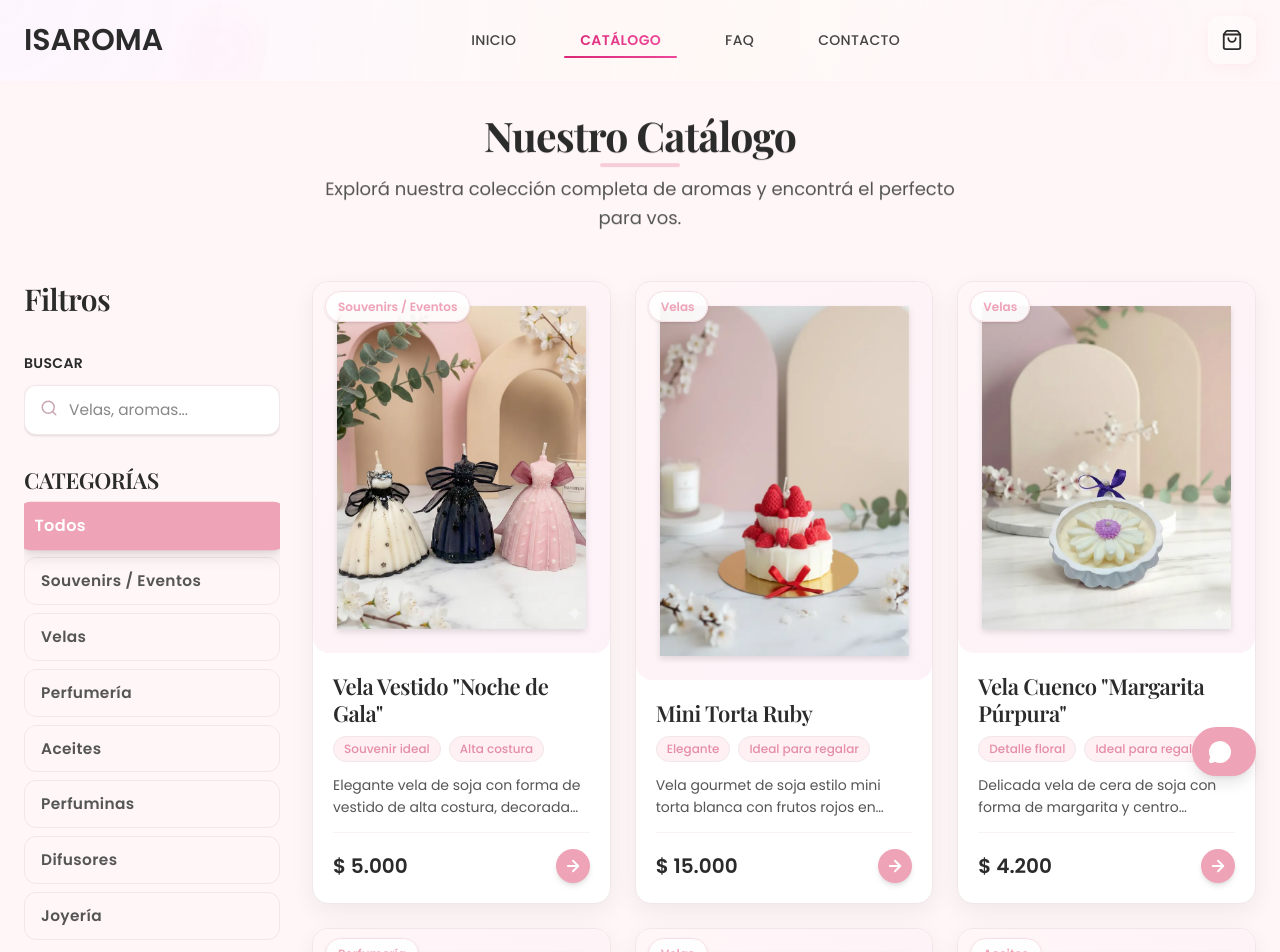
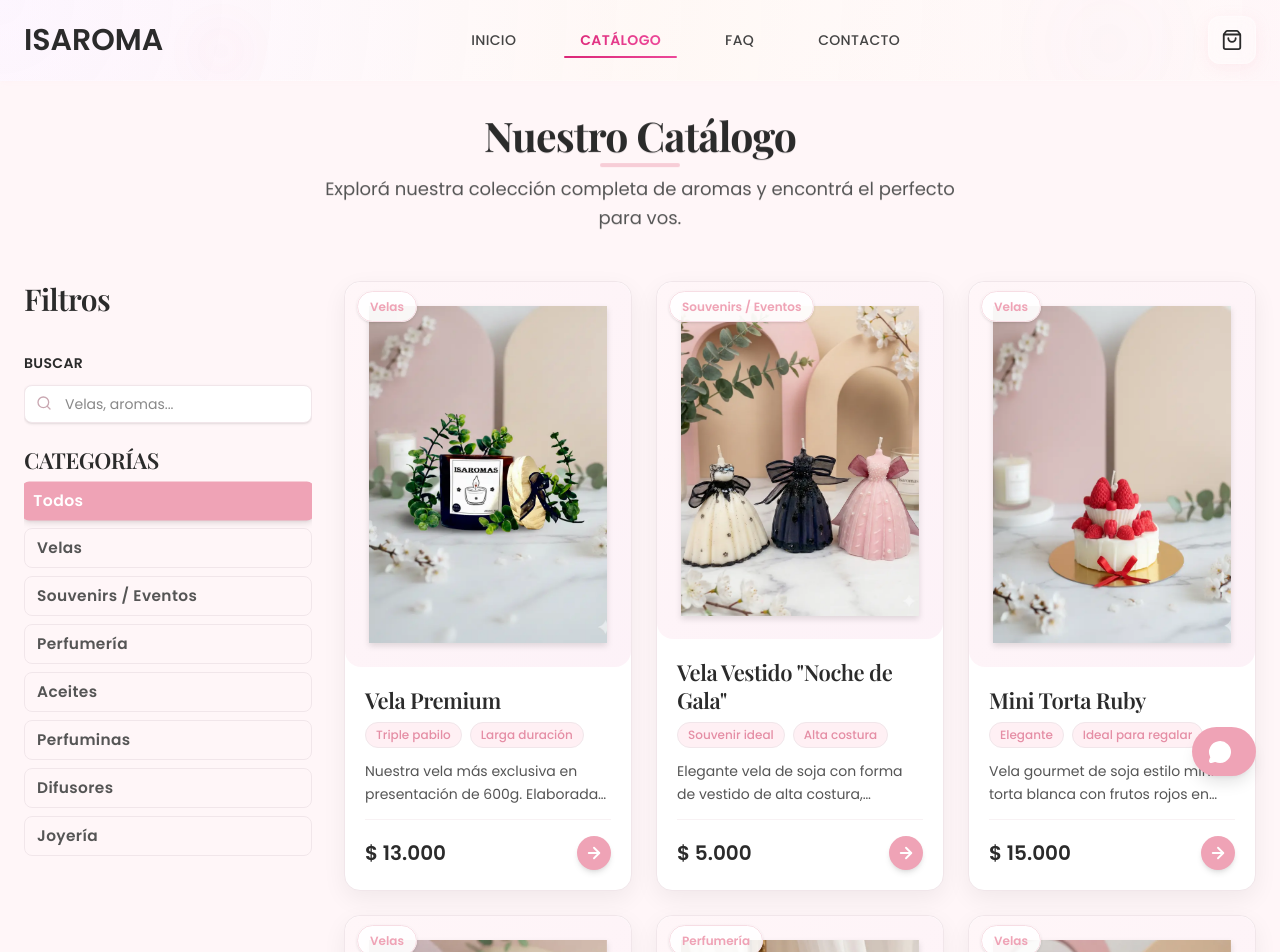
Before and after one commit to bodegonlosdosangeles5-bit/isaromas-ecommerce, a Next.js app: page /catalogo in a window 1280 px wide. Shown: the top 952 px of the page. Built offline with nearby package versions, Linux system fonts and the light colour scheme.

Commit message:
new change

```diff
--- a/app/catalogo/page.tsx
+++ b/app/catalogo/page.tsx
@@ -1,7 +1,7 @@
 'use client';
 
 // React
-import { useState, useMemo } from 'react';
+import { useState, useMemo, useEffect } from 'react';
 
 // Iconos
 import { Search, Filter, X } from 'lucide-react';
@@ -21,6 +21,29 @@ export default function CatalogoPage() {
   const [searchTerm, setSearchTerm] = useState('');
   const [selectedCategory, setSelectedCategory] = useState<string | null>(null);
   const [isMobileFilterOpen, setIsMobileFilterOpen] = useState(false);
+  const [isInitialized, setIsInitialized] = useState(false);
+
+  // Cargar filtros guardados al montar
+  useEffect(() => {
+    const savedSearch = localStorage.getItem('isaroma_catalog_search');
+    const savedCategory = localStorage.getItem('isaroma_catalog_category');
+
+    if (savedSearch) setSearchTerm(savedSearch);
+    if (savedCategory) setSelectedCategory(savedCategory);
+    setIsInitialized(true);
+  }, []);
+
+  // Guardar filtros cuando cambian
+  useEffect(() => {
+    if (!isInitialized) return;
+
+    localStorage.setItem('isaroma_catalog_search', searchTerm);
+    if (selectedCategory) {
+      localStorage.setItem('isaroma_catalog_category', selectedCategory);
+    } else {
+      localStorage.removeItem('isaroma_catalog_category');
+    }
+  }, [searchTerm, selectedCategory, isInitialized]);
 
   // Normalize products to ensure proper typing
   const products: Product[] = productsData.map(normalizeProduct);
@@ -76,7 +99,8 @@ export default function CatalogoPage() {
 
           {/* Sidebar Filters */}
           <aside className={`
-            fixed inset-y-0 left-0 z-30 w-80 max-w-[85vw] bg-white shadow-2xl transform transition-transform duration-300 lg:relative lg:transform-none lg:w-64 lg:bg-transparent lg:shadow-none lg:inset-auto lg:max-w-none flex flex-col
+            fixed inset-y-0 left-0 z-30 w-80 max-w-[85vw] bg-white shadow-2xl transform transition-transform duration-300
+            lg:sticky lg:top-32 lg:h-fit lg:max-h-[calc(100vh-9rem)] lg:shrink-0 lg:w-72 lg:transform-none lg:bg-transparent lg:shadow-none lg:inset-auto lg:max-w-none flex flex-col
             ${isMobileFilterOpen ? 'translate-x-0' : '-translate-x-full lg:translate-x-0'}
           `}>
             {/* Header con botón cerrar más visible */}
@@ -92,7 +116,7 @@ export default function CatalogoPage() {
             </div>
 
             {/* Contenido scrolleable */}
-            <div className="flex-1 overflow-y-auto p-4 sm:p-6 lg:p-0 space-y-6 sm:space-y-8">
+            <div className="flex-1 overflow-y-auto overflow-x-hidden p-4 sm:p-6 lg:p-0 space-y-4 sm:space-y-6 custom-scrollbar pr-2">
               {/* Search */}
               <div>
                 <label className="block text-sm font-bold text-isaroma-text-main mb-3 uppercase tracking-wide">Buscar</label>
@@ -100,7 +124,7 @@ export default function CatalogoPage() {
                   <input
                     type="text"
                     placeholder="Velas, aromas..."
-                    className="w-full pl-11 pr-4 py-3 rounded-xl border border-isaroma-card-border focus:border-isaroma-primary focus:ring-2 focus:ring-isaroma-pink-light outline-none transition-all bg-white shadow-sm hover:shadow-md text-isaroma-text-main placeholder:text-isaroma-text-muted"
+                    className="w-full pl-10 pr-3 py-2 rounded-lg border border-isaroma-card-border focus:border-isaroma-primary focus:ring-2 focus:ring-isaroma-pink-light outline-none transition-all bg-white shadow-sm hover:shadow-md text-isaroma-text-main placeholder:text-isaroma-text-muted text-sm"
                     value={searchTerm}
                     onChange={(e) => setSearchTerm(e.target.value)}
                     onKeyDown={(e) => {
@@ -109,7 +133,7 @@ export default function CatalogoPage() {
                       }
                     }}
                   />
-                  <Search className="absolute left-4 top-3.5 text-isaroma-icon-muted" size={18} />
+                  <Search className="absolute left-3 top-2.5 text-isaroma-icon-muted" size={16} />
                 </div>
               </div>
 
@@ -120,10 +144,10 @@ export default function CatalogoPage() {
                 </h3>
                 <div className="space-y-2">
                   <button
-                    className={`w-full text-left px-4 py-3 rounded-xl text-sm font-semibold transition-all duration-300 tracking-wide ${
+                    className={`w-full text-left px-3 py-2 rounded-lg text-sm font-medium transition-all duration-300 tracking-wide truncate ${
                       selectedCategory === null
-                        ? 'bg-isaroma-primary text-white shadow-lg scale-105'
-                        : 'text-isaroma-text-secondary hover:bg-isaroma-pink-light/50 hover:text-isaroma-primary hover:scale-105 border border-isaroma-card-border'
+                        ? 'bg-isaroma-primary text-white shadow-md scale-[1.02]'
+                        : 'text-isaroma-text-secondary hover:bg-isaroma-pink-light/50 hover:text-isaroma-primary hover:scale-[1.02] border border-isaroma-card-border'
                     }`}
                     onClick={() => {
                       setSelectedCategory(null);
@@ -135,10 +159,10 @@ export default function CatalogoPage() {
                   {categories.map(category => (
                     <button
                       key={category}
-                      className={`w-full text-left px-4 py-3 rounded-xl text-sm font-semibold transition-all duration-300 tracking-wide ${
+                      className={`w-full text-left px-3 py-2 rounded-lg text-sm font-medium transition-all duration-300 tracking-wide truncate ${
                         selectedCategory === category
-                          ? 'bg-isaroma-primary text-white shadow-lg scale-105'
-                          : 'text-isaroma-text-secondary hover:bg-isaroma-pink-light/50 hover:text-isaroma-primary hover:scale-105 border border-isaroma-card-border'
+                          ? 'bg-isaroma-primary text-white shadow-md scale-[1.02]'
+                          : 'text-isaroma-text-secondary hover:bg-isaroma-pink-light/50 hover:text-isaroma-primary hover:scale-[1.02] border border-isaroma-card-border'
                       }`}
                       onClick={() => {
                         setSelectedCategory(category);
--- a/app/page.tsx
+++ b/app/page.tsx
@@ -12,6 +12,7 @@ import ProductCard from '@/components/ProductCard';
 import ScrollReveal from '@/components/ScrollReveal';
 import FAQ from '@/components/FAQ';
 import Hero from '@/components/Hero';
+import ContactSection from '@/components/ContactSection';
 
 
 // Datos
@@ -118,6 +119,9 @@ export default function Home() {
 
         {/* FAQ Section */}
         <FAQ />
+
+        {/* Contact Section */}
+        <ContactSection />
       </main>
 
       <Footer />
--- a/app/productos/[id]/page.tsx
+++ b/app/productos/[id]/page.tsx
@@ -114,7 +114,7 @@ const AromaSelector = ({ title, helperText, options, selectedOption, onSelect }:
                 <div className="relative">
                     <input
                         type="text"
-                        placeholder="Buscar aroma..."
+                        placeholder="Seleccioná tu aroma..."
                         value={searchTerm}
                         onChange={(e) => {
                             setSearchTerm(e.target.value);
@@ -178,12 +178,7 @@ export default function ProductDetailPage() {
   } | null>(null);
   const [quantity, setQuantity] = useState(1);
 
-  // Inicializar variante por defecto cuando se carga el producto
-  useEffect(() => {
-    if (product && product.variants.length > 0 && !selectedVariant) {
-      setSelectedVariant(product.variants[0]);
-    }
-  }, [product, selectedVariant]);
+
 
   if (!product) {
     return (
@@ -200,10 +195,14 @@ export default function ProductDetailPage() {
   }
 
   const handleAddToCart = () => {
-    addToCart(product, quantity, selectedVariant || undefined);
+    if (product?.variants && product.variants.length > 0 && !selectedVariant) {
+      alert('Por favor, seleccioná una variante antes de agregar al carrito.');
+      return;
+    }
+    addToCart(product!, quantity, selectedVariant || undefined);
   };
 
-  const isCandle = product.category.includes('Velas') || product.name.toLowerCase().includes('vela');
+  const isCandle = product.category.includes('Velas') || product.name.toLowerCase().includes('vela') || product.description.toLowerCase().includes('vela');
   const isAromaProduct = ['Perfuminas', 'Aceites', 'Difusores'].includes(product.category);
 
   return (
--- a/components/Hero.tsx
+++ b/components/Hero.tsx
@@ -75,7 +75,7 @@ const Hero: React.FC = () => {
             fill
             className="object-cover object-center w-full h-full"
             priority
-            sizes="100vw"
+            sizes="(max-width: 768px) 100vw, 1px"
             quality={90}
             style={{
               objectFit: 'cover',
--- a/data/products.json
+++ b/data/products.json
@@ -1,4 +1,148 @@
 [
+   {
+    "id": "vela-premium-600",
+    "name": "Vela Premium",
+    "category": "Velas",
+    "price": 13000,
+    "description": "Nuestra vela más exclusiva en presentación de 600g. Elaborada con cera de soja de alta calidad y triple pabilo para una experiencia aromática intensa y duradera. Ideal para grandes espacios.",
+    "benefits": [
+      "Triple pabilo",
+      "Larga duración"
+    ],
+    "tags": [
+      "Velas"
+    ],
+    "imageFit": "cover",
+    "variants": [
+      {
+        "aroma": "Banana"
+      },
+      {
+        "aroma": "Canela"
+      },
+      {
+        "aroma": "Carrousel"
+      },
+      {
+        "aroma": "Cereza"
+      },
+      {
+        "aroma": "Cherry"
+      },
+      {
+        "aroma": "Chicle"
+      },
+      {
+        "aroma": "Child"
+      },
+      {
+        "aroma": "Citronela"
+      },
+      {
+        "aroma": "Coco"
+      },
+      {
+        "aroma": "Cony"
+      },
+      {
+        "aroma": "Durazno"
+      },
+      {
+        "aroma": "Feria"
+      },
+      {
+        "aroma": "Fresia"
+      },
+      {
+        "aroma": "Frutilla"
+      },
+      {
+        "aroma": "Frutos Rojos"
+      },
+      {
+        "aroma": "Bebe"
+      },
+      {
+        "aroma": "Gardenia"
+      },
+      {
+        "aroma": "Jazmín"
+      },
+      {
+        "aroma": "Jazmín Pomada"
+      },
+      {
+        "aroma": "Lavanda"
+      },
+      {
+        "aroma": "Limón"
+      },
+      {
+        "aroma": "Magnolia"
+      },
+      {
+        "aroma": "Mandarina"
+      },
+      {
+        "aroma": "Mango"
+      },
+      {
+        "aroma": "Manzana"
+      },
+      {
+        "aroma": "Manzana Verde"
+      },
+      {
+        "aroma": "Melón"
+      },
+      {
+        "aroma": "Melón Dulce"
+      },
+      {
+        "aroma": "Menta"
+      },
+      {
+        "aroma": "Naranja"
+      },
+      {
+        "aroma": "Papaya"
+      },
+      {
+        "aroma": "Maracuyá"
+      },
+      {
+        "aroma": "Pera"
+      },
+      {
+        "aroma": "Pomelo"
+      },
+      {
+        "aroma": "Romero"
+      },
+      {
+        "aroma": "Rosa"
+      },
+      {
+        "aroma": "Sándalo Dulce"
+      },
+      {
+        "aroma": "Sandía"
+      },
+      {
+        "aroma": "Uva"
+      },
+      {
+        "aroma": "Vainilla"
+      },
+      {
+        "aroma": "Vainilla Spa S"
+      },
+      {
+        "aroma": "Violeta"
+      }
+    ],
+    "image": "/images/products/vela-premium-600.webp"
+  },
   {
     "id": "vela-vestido-001",
     "name": "Vela Vestido \"Noche de Gala\"",
@@ -1348,7 +1492,7 @@
     "name": "Copa Frutilla Cream",
     "category": "Velas",
     "price": 16000,
-    "description": "Vela gourmet de soja en copa tipo postre, con frutillas en relieve y efecto crema rosada. Súper decorativa, ideal para regalar o darle un toque dulce y delicado a tu espacio. Hecha a mano por ISAROMA.",
+    "description": "Vela gourmet de soja en copa tipo postre, con frutillas en relieve y efecto crema rosada. Súper decorativa, ideal para regalar o darle un toque dulce y delicado a tu espacio. Hecha a mano por ISAROMAS.",
     "benefits": [
       "Decorativa",
       "Ideal para regalar"
@@ -1489,7 +1633,7 @@
     "name": "Muffin Choco Rosé",
     "category": "Velas",
     "price": 5500,
-    "description": "Vela gourmet de soja estilo muffin, con detalles de chocolate en relieve y moño delicado. Súper realista, decorativa y perfecta para regalos dulces o para darle un toque cálido y elegante a tu espacio. Hecha a mano por ISAROMA.",
+    "description": "Vela gourmet de soja estilo muffin, con detalles de chocolate en relieve y moño delicado. Súper realista, decorativa y perfecta para regalos dulces o para darle un toque cálido y elegante a tu espacio. Hecha a mano por ISAROMAS.",
     "benefits": [
       "Súper realista",
       "Ideal para regalar"
@@ -1630,7 +1774,7 @@
     "name": "Torta Candy Pastel",
     "category": "Velas",
     "price": 10000,
-    "description": "Vela gourmet de soja estilo torta decorada con confites y dulces en tonos pastel. Alegre, delicada y súper llamativa para regalar o decorar mesas dulces y rincones especiales. Hecha a mano por ISAROMA.",
+    "description": "Vela gourmet de soja estilo torta decorada con confites y dulces en tonos pastel. Alegre, delicada y súper llamativa para regalar o decorar mesas dulces y rincones especiales. Hecha a mano por ISAROMAS.",
     "benefits": [
       "Alegre y delicada",
       "Ideal para regalar"
@@ -1771,7 +1915,7 @@
     "name": "Dúo Berry Sweet",
     "category": "Velas",
     "price": 8000,
-    "description": "Vela gourmet de soja estilo postre con crema y frutos rojos en relieve. Súper realista, dulce y llamativa, ideal para regalar o decorar espacios especiales. Hecha a mano por ISAROMA.",
+    "description": "Vela gourmet de soja estilo postre con crema y frutos rojos en relieve. Súper realista, dulce y llamativa, ideal para regalar o decorar espacios especiales. Hecha a mano por ISAROMAS.",
     "benefits": [
       "Súper realista",
       "Ideal para regalar"
@@ -2380,6 +2524,20 @@
     ],
     "imageFit": "cover",
     "variants": [],
-    "image": "/images/products/collar-orbita-dorada.webp.webp"
+    "image": "/images/products/collar-orbita-dorada.webp"
+  },
+  {
+    "id": "collar-corazon-dorado",
+    "name": "Collar Corazón Dorado",
+    "category": "Joyería",
+    "price": 25000,
+    "description": "Un toque de elegancia que enamora. Este delicado collar con dije de corazón dorado es el complemento perfecto para resaltar tu brillo interior. Ideal para un regalo especial o para consentirte con un detalle único y sofisticado.",
+    "benefits": [
+      "Diseño minimalista",
+      "Cristales brillantes"
+    ],
+    "imageFit": "cover",
+    "variants": [],
+    "image": "/images/products/collar-corazon-dorado.webp"
   }
 ]
```
Also changed, not shown: components/ContactSection.tsx (added, +41 -0 lines), components/Navbar.tsx (+21 -1 lines), public/images/products/collar-corazon-dorado.webp (renamed from public/images/products/collar-corazon-dorado.webp.webp), public/images/products/collar-orbita-dorada.webp (renamed from public/images/products/collar-orbita-dorada.webp.webp).
